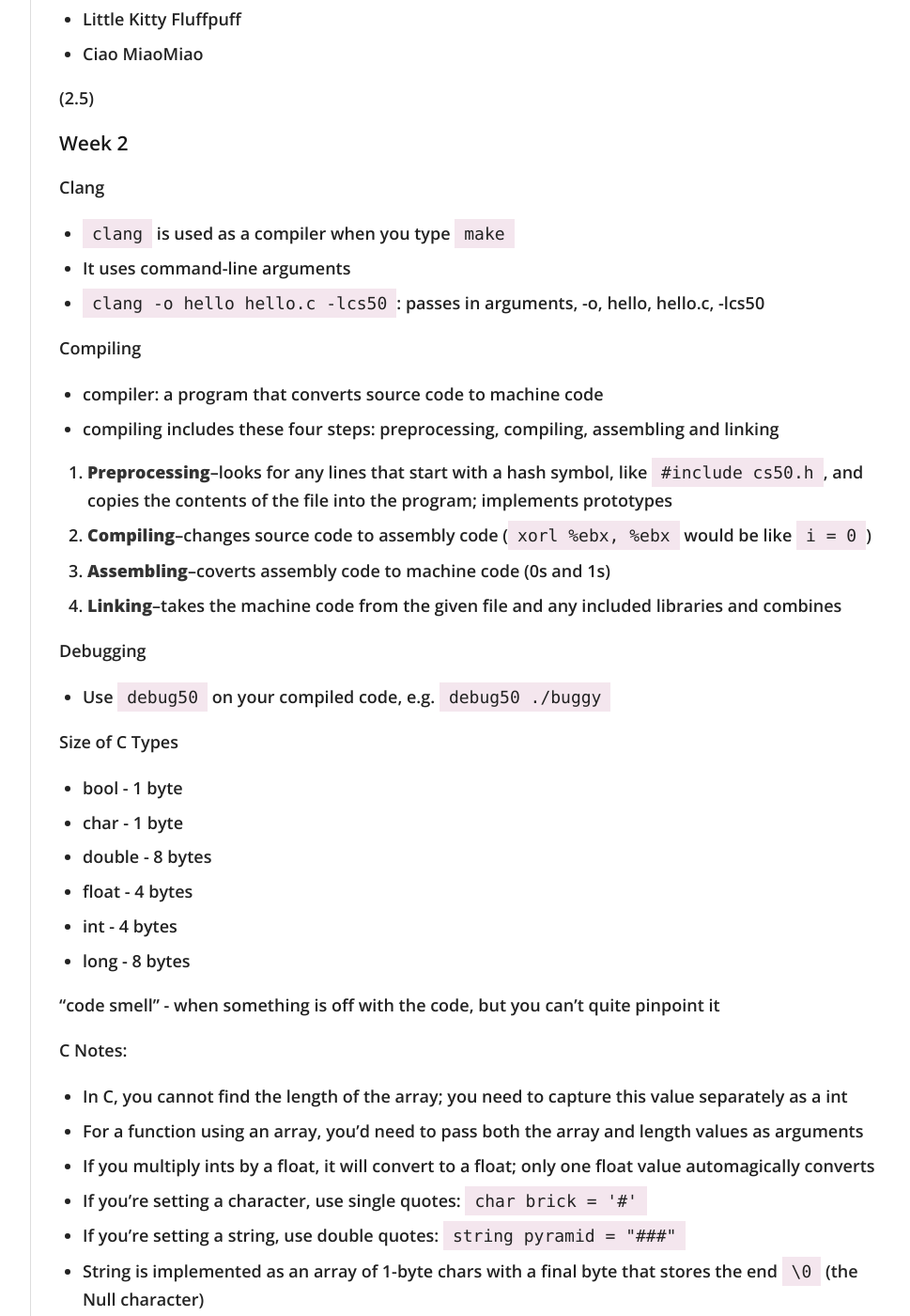
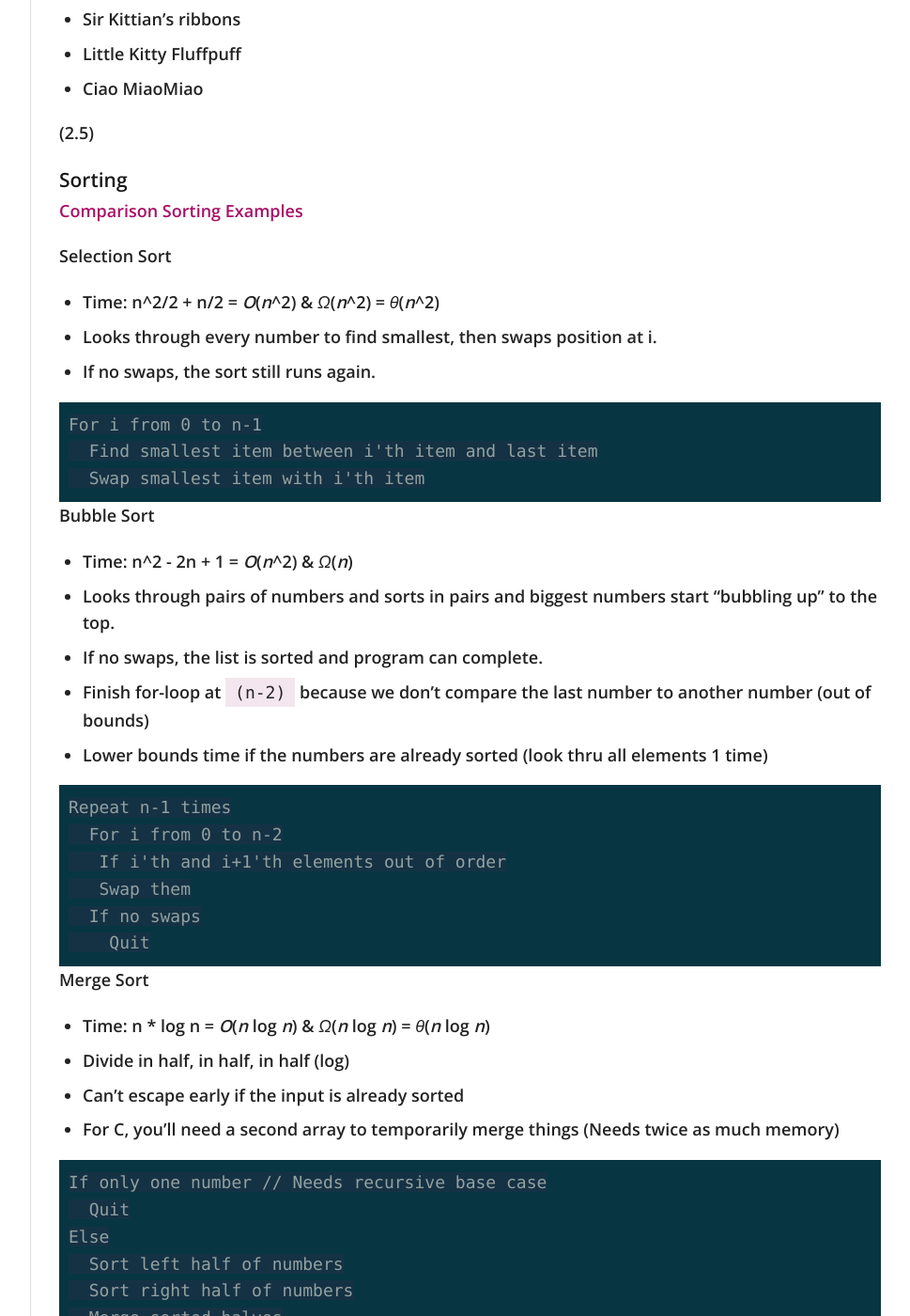
Before and after one commit to virtual/100daysofcode, a Jekyll site: the page built from index.md, in a window 1280 px wide and 1400 px high, scrolled down 1752 px. Shown: the whole window at 94% size, without its empty margins (272-1241 px from the left). Built offline with Jekyll 4.4.1, drawn with Linux system fonts in a browser that asks for light colours; nearby versions of some CDN libraries; our own code applies the rules of GitHub Pages for plain Markdown files; some of the changed text lies outside the part shown.

Commit message:
Update index.md

````diff
--- a/index.md
+++ b/index.md
@@ -8,6 +8,7 @@
 - *O* - big O notation: the maximum time/steps it will take to run
 - big O only focuses on dominant factors and not any constant factors, like the 1/2 or the divided by 2
 - Ω (omega): the lower bound on the time/steps it takes to run
+- θ (theta): if the program takes the same lower bound and upper bound time to run
 
 Common formulas:
 
@@ -62,6 +63,64 @@ int main(void)
 - Ciao MiaoMiao
 
 (2.5)
+
+
+#### Sorting
+
+[Comparison Sorting Examples](https://www.cs.usfca.edu/~galles/visualization/ComparisonSort.html)
+
+Selection Sort
+
+- Time: n^2/2 + n/2 = *O*(*n*^2) & *Ω*(*n*^2) = *θ*(*n*^2)
+- Looks through every number to find smallest, then swaps position at i.
+- If no swaps, the sort still runs again.
+
+```
+For i from 0 to n-1
+  Find smallest item between i'th item and last item
+  Swap smallest item with i'th item
+```
+
+Bubble Sort
+
+- Time: n^2 - 2n + 1 = *O*(*n*^2) & *Ω*(*n*)
+- Looks through pairs of numbers and sorts in pairs and biggest numbers start "bubbling up" to the top.
+- If no swaps, the list is sorted and program can complete.
+- Finish for-loop at `(n-2)` because we don't compare the last number to another number (out of bounds)
+- Lower bounds time if the numbers are already sorted (look thru all elements 1 time)
+
+```
+Repeat n-1 times
+  For i from 0 to n-2
+   If i'th and i+1'th elements out of order
+   Swap them
+  If no swaps
+    Quit
+```
+
+Merge Sort
+
+- Time: n * log n = *O*(*n* log *n*) & *Ω*(*n* log *n*) = *θ*(*n* log *n*)
+- Divide in half, in half, in half (log)
+- Can't escape early if the input is already sorted
+- For C, you'll need a second array to temporarily merge things (Needs twice as much memory)
+
+```
+If only one number // Needs recursive base case
+  Quit
+Else
+  Sort left half of numbers
+  Sort right half of numbers
+  Merge sorted halves
+```
+
+Recursion
+
+- Needs a base case to quit
+- Define the answer in terms of itself
+
+(1.5)
+
 
 ### Week 2
 
````
